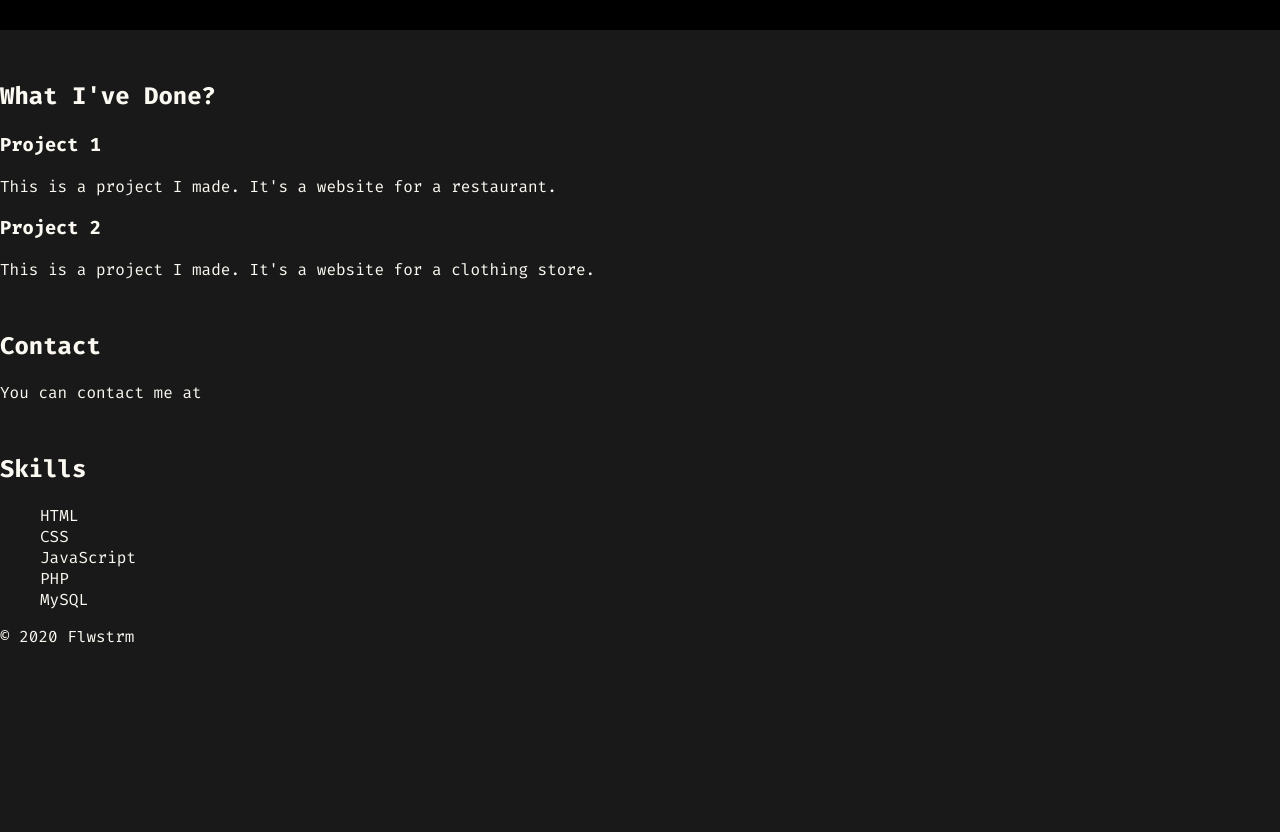
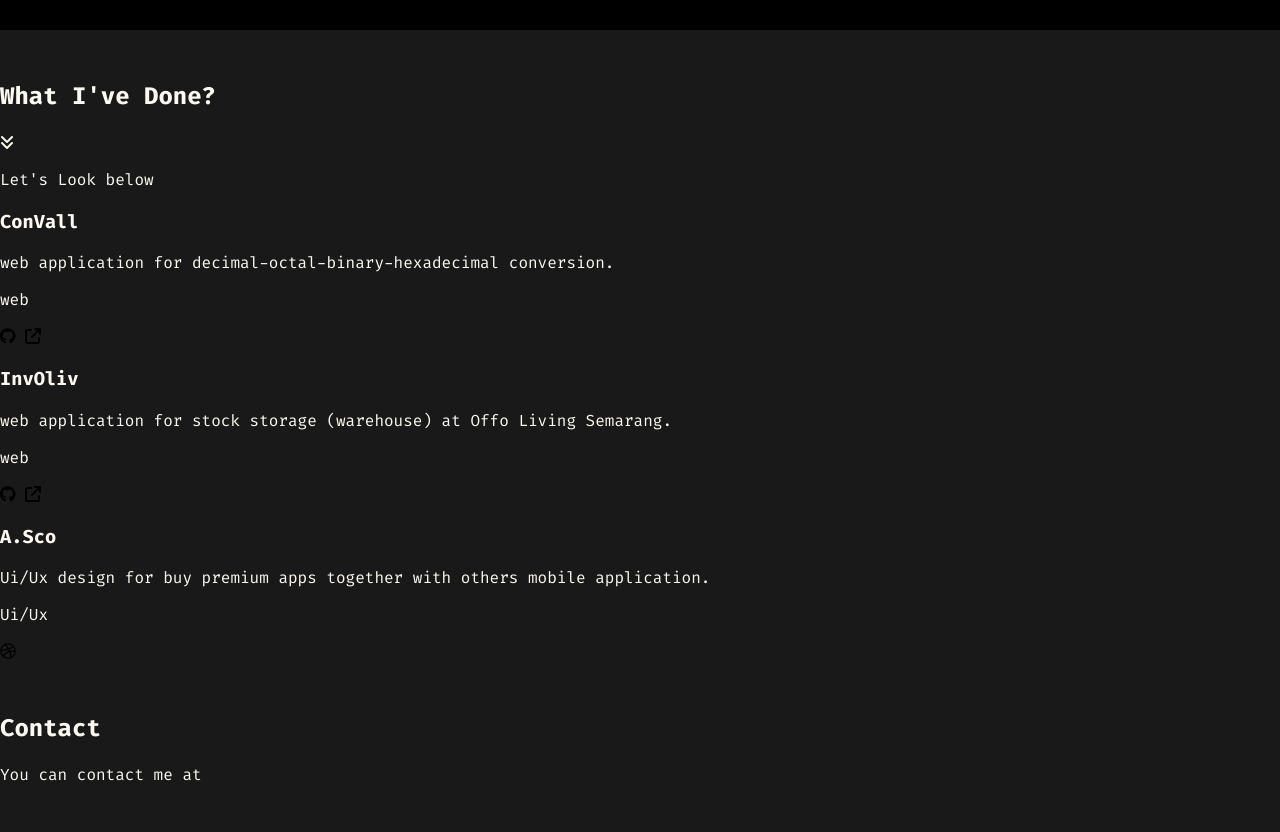
Before and after one commit to Flwstrm40/project-portfolio, a plain HTML site: page index.html in a window 1280 px wide. Shown: the part 820-1652 px from the top of the page. Before the commit the page ends 1483 px from the top, so only its background shows below. Drawn offline with Linux system fonts and the light colour scheme.

Commit message:
add project section

```diff
--- a/index.html
+++ b/index.html
@@ -5,10 +5,14 @@
     <meta name="viewport" content="width=device-width, initial-scale=1.0">
     <title>Flwstrm - PortFolio</title>
 
+    <!-- Favicon -->
+    <link rel="icon" type="image/x-icon" href="public/favicon.ico">
+
     <!-- Link Style Css -->
     <link rel="stylesheet" href="style/styles.css">
     <link rel="stylesheet" href="style/header-style.css">
     <link rel="stylesheet" href="style/about-style.css">
+    <link rel="stylesheet" href="style/project-style.css">
 
     <!-- Link font -->
     <link rel="preconnect" href="https://fonts.googleapis.com">
@@ -46,7 +50,7 @@
     <main>
         <article id="about">
             <div class="left-side">
-                <img class="profpic" src="public/Ran-Cry.png" alt="Profile Picture">
+                <img class="profpic" src="public/Ran-Cry.png" alt="Mitake Ran">
                 <div class="socmed">
                     <a href="https://www.instagram.com/arkan40_/" target="_blank"><i class="fa-brands fa-square-instagram"></i></a>
                     <a href="https://www.github.com/flwstrm40/" target="_blank"><i class="fa-brands fa-square-github"></i></a>
@@ -65,22 +69,65 @@
                 <div id="initial-word">
                     <p>Hi<span>&#128075;</span>, Muhammad Naufal Arkan here. Currently, I am majoring at the Department of Informatics, Diponegoro University.
                         lately, I'm deeping my study about cloud computing | web development with Bangkit Academy program.</p>
-                    <p>That is picture of my fav character, Mitake Ran (美竹 蘭) from
-                        <a href="https://bang-dream-gbp-en.bushiroad.com/" style="color: rgb(53, 192, 234)" target="_blank"><span>BanG Dream! Girls Band Party</span></a>.</p>
+                    <p>That's a picture of my fav character, Mitake Ran (美竹 蘭) from
+                        <a href="https://bang-dream-gbp-en.bushiroad.com/" class="link-href" target="_blank"><span>BanG Dream! Girls Band Party</span></a>.</p>
                 </div>
             </div>
         </article>
 
         <article id="projects">
             <h2>What I've Done?</h2>
-            <section>
-                <h3>Project 1</h3>
-                <p>This is a project I made. It's a website for a restaurant.</p>
-            </section>
-            <section>
-                <h3>Project 2</h3>
-                <p>This is a project I made. It's a website for a clothing store.</p>
-            </section>
+            <div class="project-text">
+                <i class="fa-solid fa-angles-down"></i>
+                <p>Let's Look below</p>
+            </div>
+            <div class="project-list">
+                <section class="first-project web-box project-box">
+                    <h3>ConVall</h3>
+                    <p class="justify inner-text">web application for decimal-octal-binary-hexadecimal conversion.</p>
+                    <div class="bottom-card">
+                        <div class="bottom-left web">
+                            <p>web</p>
+                        </div>
+                        <div class="bottom-right">
+                            <a href="https://github.com/Flwstrm40/ConVall" target="_blank">
+                                <i class="fa-brands fa-github pointer" style="color: #000000;"></i>
+                            </a>
+                            <a href="https://main--convall.netlify.app/" target="_blank">
+                                <i class="fa-solid fa-arrow-up-right-from-square pointer" style="color: #000000;"></i>
+                            </a>
+                        </div>
+                    </div>
+                </section>
+                <section class="second-project web-box project-box">
+                    <h3>InvOliv</h3>
+                    <p class="justify inner-text">web application for stock storage (warehouse) at Offo Living Semarang.</p>
+                    <div class="bottom-card">
+                        <div class="bottom-left web">
+                            <p>web</p>
+                        </div>
+                        <div class="bottom-right">
+                            <i class="fa-brands fa-github pointer disabled" style="color: #000000;"></i>
+                            <i class="fa-solid fa-arrow-up-right-from-square disabled" style="color: #000000;"></i>
+                        </div>
+                    </div>
+                </section>
+                <section class="third-project ui-box project-box">
+                    <h3>A.Sco</h3>
+                    <p class="justify inner-text">Ui/Ux design for buy premium apps together with others mobile application.</p>
+                    <div class="bottom-card">
+                        <div class="bottom-left ui">
+                            <p>Ui/Ux</p>
+                        </div>
+                        <div class="bottom-right">
+                            <a href="https://dribbble.com/shots/17426376-Sharing-Cost-Mobile-App" target="_blank">
+                                <i class="fa-brands fa-dribbble pointer" style="color: #000000;"></i>
+                            </a>
+                            <!-- <i class="fa-solid fa-arrow-up-right-from-square" style="color: #000000;"></i> -->
+                        </div>
+                    </div>
+                </section>
+            </div>
         </article>
 
         <article id="contact">
```
